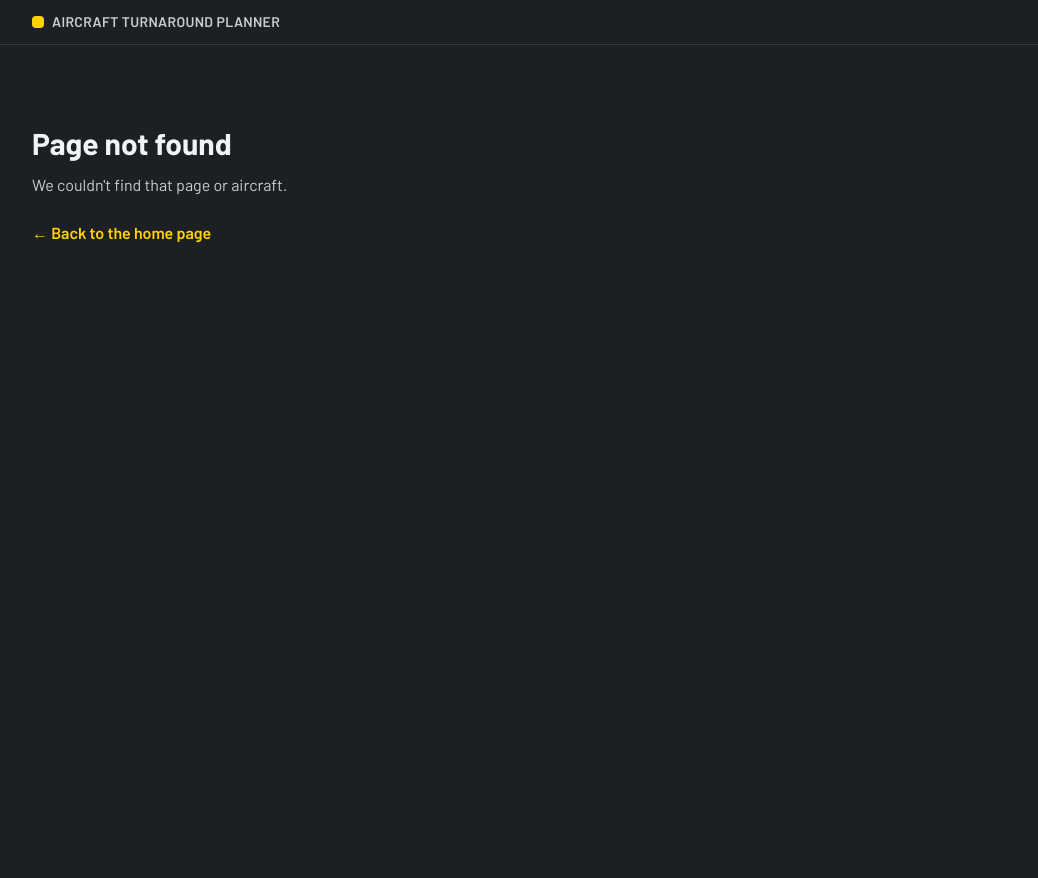
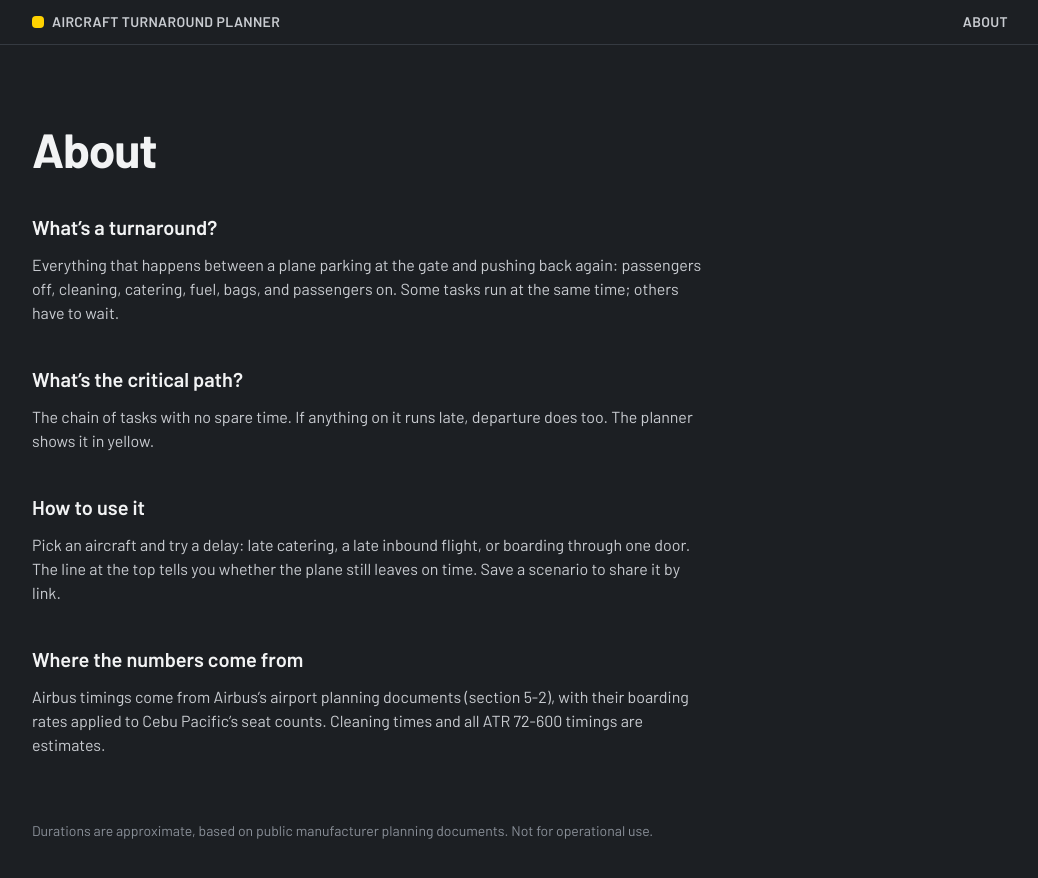
Before and after one commit to danil-tzn31/Aircraft-Turnaround-Planner, a Next.js app: page /about in a window 1280 px wide. Before the commit this address had no page. Shown: the top 878 px of the page, without its empty margins (120-1158 px from the left). Before the commit the page ends 800 px from the top, so only its background shows below. Built offline with nearby package versions, Linux system fonts and the light colour scheme.

Commit message:
docs: add about page with sources and disclaimer

```diff
--- /dev/null
+++ b/src/app/about/page.tsx
@@ -0,0 +1,42 @@
+import type { Metadata } from "next";
+
+export const metadata: Metadata = { title: "About" };
+
+const sections = [
+  {
+    heading: "What’s a turnaround?",
+    body: "Everything that happens between a plane parking at the gate and pushing back again: passengers off, cleaning, catering, fuel, bags, and passengers on. Some tasks run at the same time; others have to wait.",
+  },
+  {
+    heading: "What’s the critical path?",
+    body: "The chain of tasks with no spare time. If anything on it runs late, departure does too. The planner shows it in yellow.",
+  },
+  {
+    heading: "How to use it",
+    body: "Pick an aircraft and try a delay: late catering, a late inbound flight, or boarding through one door. The line at the top tells you whether the plane still leaves on time. Save a scenario to share it by link.",
+  },
+  {
+    heading: "Where the numbers come from",
+    body: "Airbus timings come from Airbus’s airport planning documents (section 5-2), with their boarding rates applied to Cebu Pacific’s seat counts. Cleaning times and all ATR 72-600 timings are estimates.",
+  },
+];
+
+export default function AboutPage() {
+  return (
+    <main className="mx-auto w-full max-w-5xl px-4 py-12 sm:px-6 sm:py-20">
+      <h1 className="text-4xl font-bold tracking-tight sm:text-5xl">About</h1>
+      <div className="mt-10 max-w-2xl space-y-10">
+        {sections.map((s) => (
+          <section key={s.heading}>
+            <h2 className="text-xl font-semibold">{s.heading}</h2>
+            <p className="mt-3 text-asphalt-200">{s.body}</p>
+          </section>
+        ))}
+      </div>
+      <p className="mt-16 max-w-2xl text-sm text-asphalt-400">
+        Durations are approximate, based on public manufacturer planning documents. Not for
+        operational use.
+      </p>
+    </main>
+  );
+}
--- a/src/app/layout.tsx
+++ b/src/app/layout.tsx
@@ -25,13 +25,19 @@ export default function RootLayout({ children }: LayoutProps<"/">) {
     <html lang="en" className={`${barlow.variable} h-full antialiased`}>
       <body className="flex min-h-full flex-col font-sans">
         <header className="border-b border-asphalt-700">
-          <div className="mx-auto flex max-w-5xl items-center px-4 py-3 sm:px-6">
+          <div className="mx-auto flex max-w-5xl items-center justify-between gap-4 px-4 py-3 sm:px-6">
             <Link
               href="/"
               className="flex items-center gap-2 text-sm font-semibold tracking-wide text-asphalt-200 uppercase hover:text-asphalt-50"
             >
               <span aria-hidden className="inline-block h-3 w-3 rounded-sm bg-safety" />
               {SITE_NAME}
+            </Link>
+            <Link
+              href="/about"
+              className="text-sm font-semibold tracking-wide text-asphalt-200 uppercase hover:text-asphalt-50"
+            >
+              About
             </Link>
           </div>
         </header>
```
